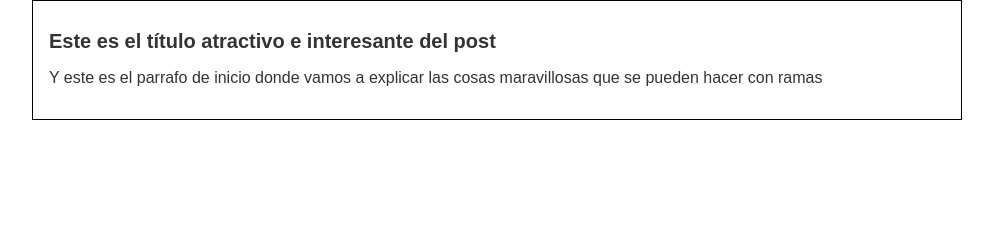
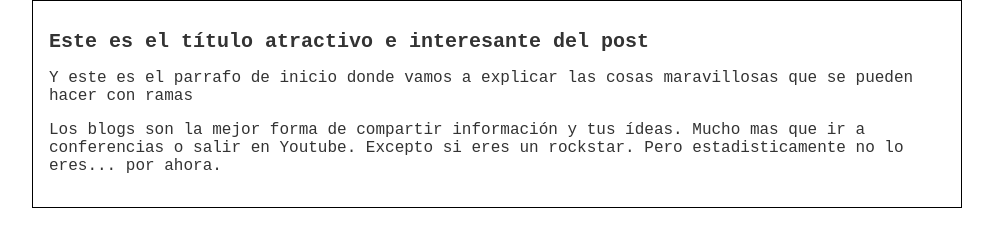
Before and after one commit to Raul-madero/nuevo, a plain HTML site: page index.html in a window 1280 px wide. Shown: the whole page, without its empty margins (143-1136 px from the left). Drawn offline with Linux system fonts and the light colour scheme.

Commit message:
Agregado el contenido adicional del blog y una mejor tipografia

```diff
--- a/css/estilos.css
+++ b/css/estilos.css
@@ -1,7 +1,7 @@
 body {
     color: #333;
     text-align: left;
-    font-family: Arial, Helvetica, sans-serif;
+    font-family: 'Courier New', Courier, monospace;
     font-size: 16px;
     margin: 0;
     padding: 0;
--- a/index.html
+++ b/index.html
@@ -13,6 +13,7 @@
             <div id="post">
                 <h1>Este es el título atractivo e interesante del post</h1>
                 <p>Y este es el parrafo de inicio donde vamos a explicar las cosas maravillosas que se pueden hacer con ramas</p>
+                <p>Los blogs son la mejor forma de compartir información y tus ídeas. Mucho mas que ir a conferencias o salir en Youtube. Excepto si eres un rockstar. Pero estadisticamente no lo eres... por ahora.</p>
             </div>
         </div>
     </body>
```
